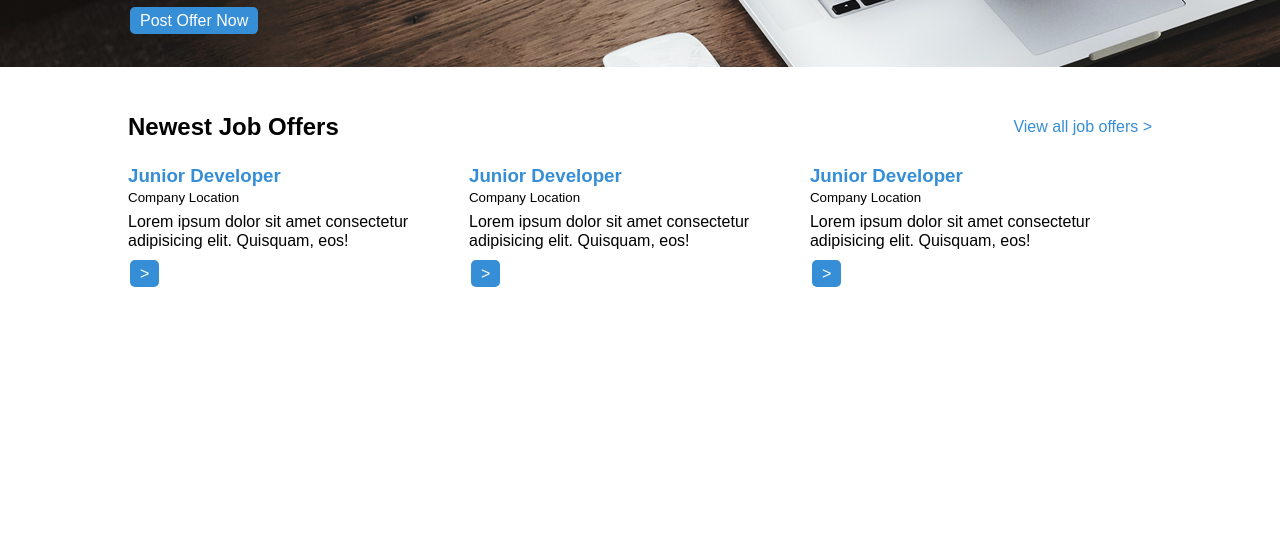
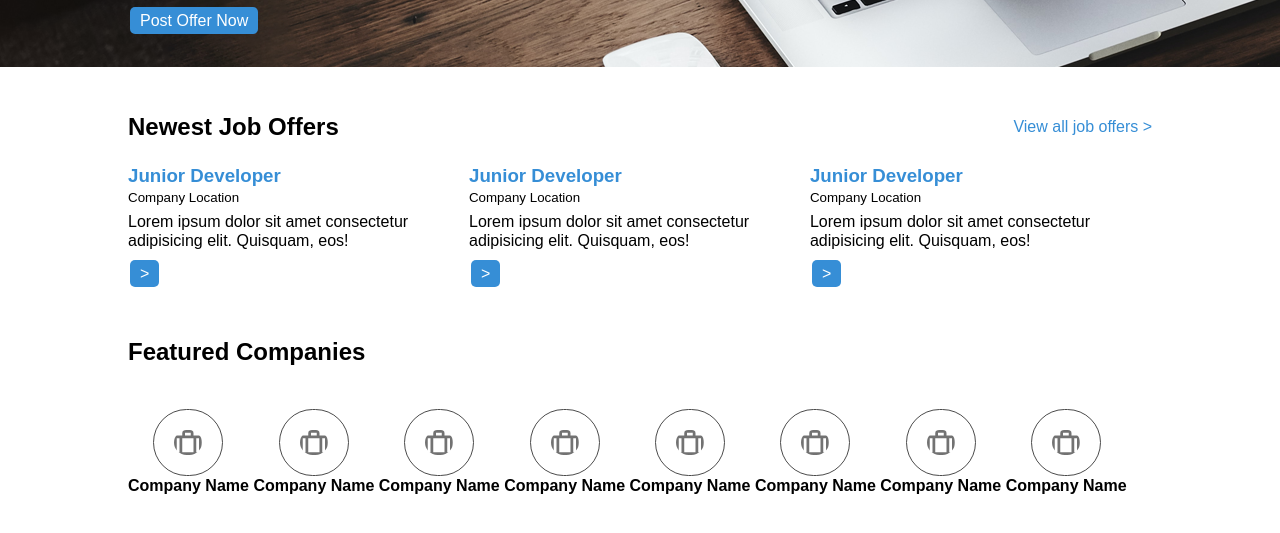
Before and after one commit to EleanorRJ/MkccJJOChallenge, a plain HTML site: page index.html in a window 1280 px wide. Shown: the part 183-716 px from the top of the page. Drawn offline with Linux system fonts and the light colour scheme.

Commit message:
Begun work on Featured Companies

```diff
--- a/CSS/style.css
+++ b/CSS/style.css
@@ -30,10 +30,14 @@ a {
     border-radius: 5px;
 }
 
+.card {
+    border: 1px solid #000;
+}
+
 /*Elements*/
 body {
     font-family: Arial, Helvetica, sans-serif;
-    color: black;
+    color: #000;
     background-color: #fff;
     font-size: 100%;
     line-height: 1.2em;
@@ -128,3 +132,35 @@ nav li {
 .job-offer a{
     line-height: 3em;
 }
+
+
+.featured-companies {
+    margin-top: 11em;
+}
+
+.featured-companies h2 {
+    margin-bottom: 2em;
+}
+
+.featured-companies ul {
+    list-style-type: none;
+    display: inline;
+}
+
+.featured-companies li {
+    display: inline-block;
+}
+
+.featured-companies img {
+    margin: auto;
+    display: block;
+    align-self: center;
+    padding: 20px;
+    border: 1px solid #4b4b4b;
+    border-radius: 35px;
+}
+
+.featured-companies h3 {
+    text-align: center;
+    font-size: 1em;
+}
--- a/index.html
+++ b/index.html
@@ -62,6 +62,45 @@
             </div>
 
         </section>
+
+        <section class="featured-companies">
+            <h2>Featured Companies</h2>
+
+            <ul>
+                <li>
+                    <img src="./images/icon-briefcase.png" alt="Briefcase icon">
+                    <h3>Company Name</h3>
+                </li>
+                <li>
+                    <img src="./images/icon-briefcase.png" alt="Briefcase icon">
+                    <h3>Company Name</h3>
+                </li>
+                <li>
+                    <img src="./images/icon-briefcase.png" alt="Briefcase icon">
+                    <h3>Company Name</h3>
+                </li>
+                <li>
+                    <img src="./images/icon-briefcase.png" alt="Briefcase icon">
+                    <h3>Company Name</h3>
+                </li>
+                <li>
+                    <img src="./images/icon-briefcase.png" alt="Briefcase icon">
+                    <h3>Company Name</h3>
+                </li>
+                <li>
+                    <img src="./images/icon-briefcase.png" alt="Briefcase icon">
+                    <h3>Company Name</h3>
+                </li>
+                <li>
+                    <img src="./images/icon-briefcase.png" alt="Briefcase icon">
+                    <h3>Company Name</h3>
+                </li>
+                <li>
+                    <img src="./images/icon-briefcase.png" alt="Briefcase icon">
+                    <h3>Company Name</h3>
+                </li>
+            </ul>
+        </section>
     </div>
 
 </body>
```
